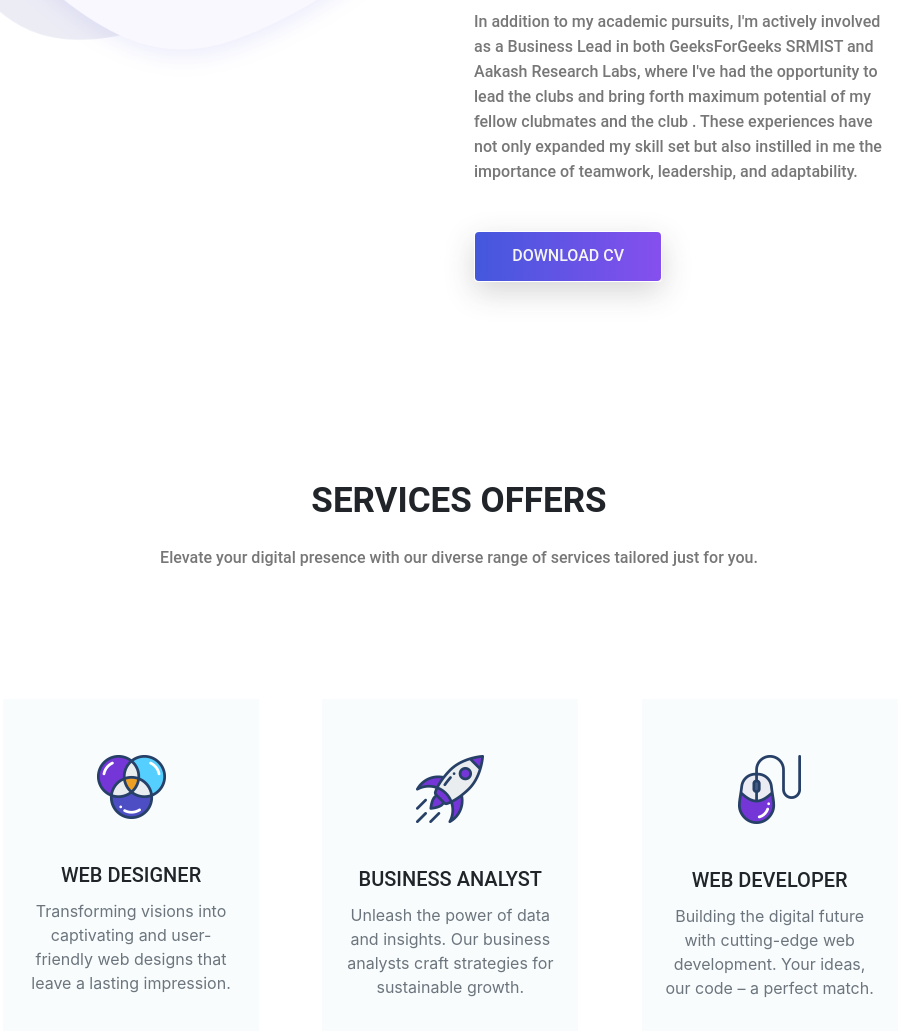
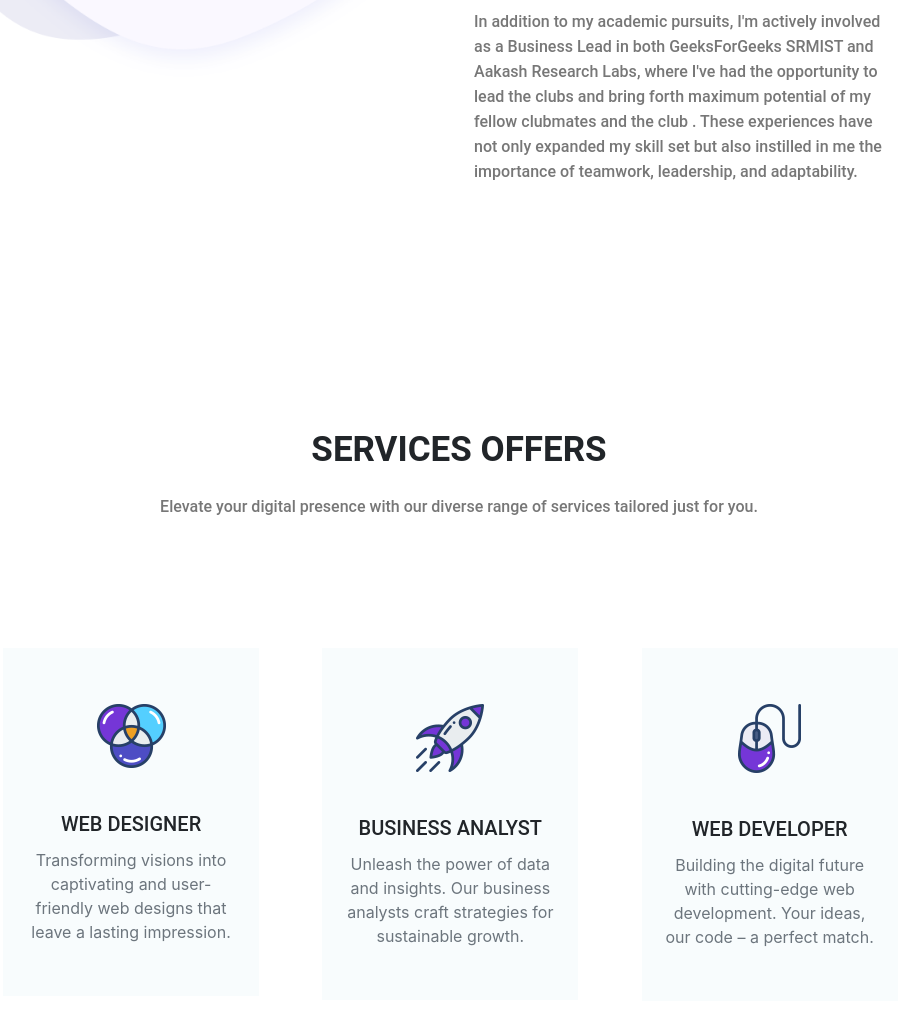
Before and after one commit to gowshikramr2004/gnport, a plain HTML site: page PortFolio_Website-master/Index.html in a window 1280 px wide. Shown: the part 1294-2325 px from the top of the page, without its empty margins (181-1094 px from the left). Drawn offline with nearby package versions, Linux system fonts and the light colour scheme; a script that the page names is missing.

Commit message:
Update Index.html

```diff
--- a/PortFolio_Website-master/Index.html
+++ b/PortFolio_Website-master/Index.html
@@ -122,7 +122,6 @@
                                 In addition to my academic pursuits, I'm actively involved as a Business Lead in both GeeksForGeeks SRMIST and Aakash Research Labs, where I've had the opportunity to lead the clubs and bring forth maximum potential of my fellow clubmates and the club . These experiences have not only expanded my skill set but also instilled in me the importance of teamwork, leadership, and adaptability.
                             </p>
                         </div>
-                        <button type="button" class="btn button primary-button text-uppercase">Download cv</button>
                     </div>
                 </div>
             </div>
```
